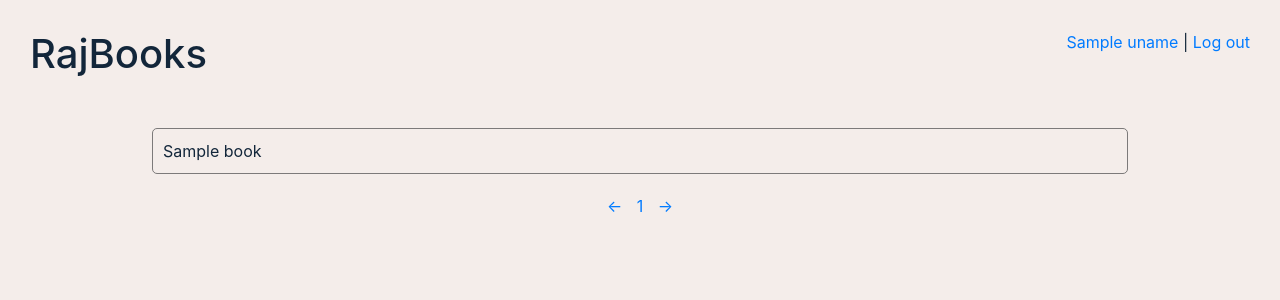
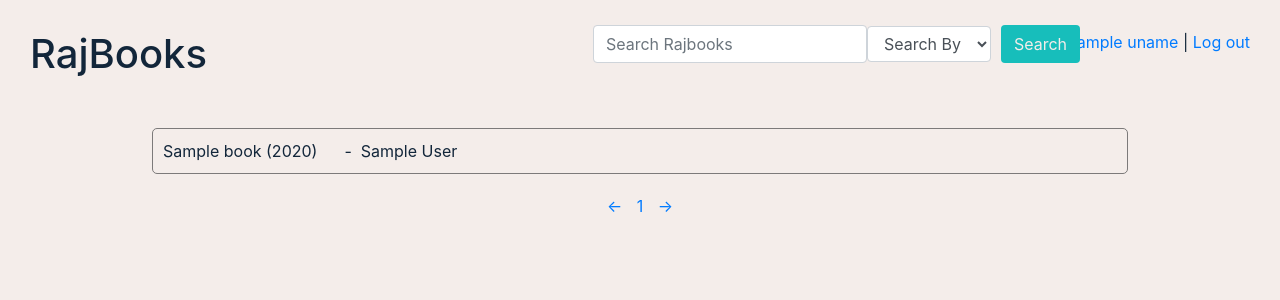
Before and after one commit to rajreet/rajbooks, a Flask app: template templates/books.html in a window 1280 px wide. Shown: the top 300 px of the page. Run offline with Flask 2, Linux system fonts and the light colour scheme; the template is opened without the code that fills it: most values are stand-ins (such as "Sample title", 1, 10 or a date in 2020); some libraries are stand-ins or nearby versions.

Commit message:
added search feature

```diff
--- a/application.py
+++ b/application.py
@@ -4,6 +4,7 @@ from flask import *
 from flask_session import Session
 from sqlalchemy import create_engine
 from sqlalchemy.orm import scoped_session, sessionmaker
+from fuzzywuzzy import fuzz,process
 
 app = Flask(__name__)
 
@@ -19,6 +20,14 @@ Session(app)
 # Set up database
 engine = create_engine(os.getenv("DATABASE_URL"))
 db = scoped_session(sessionmaker(bind=engine))
+
+class Book:
+    def __init__(self,title,author,isbn,year,ratio):
+        self.title=title
+        self.author=author
+        self.isbn=isbn
+        self.year=int(year)
+        self.ratio=ratio
 
 
 @app.route("/",methods=["POST","GET"])
@@ -81,37 +90,84 @@ def books():
     if session.get("books") is None:
         session["books"]=db.execute("SELECT * FROM books").fetchall()
 
-    page=int(request.args['page'])
-    #display books per page
-    size=50
+    if "page" in request.args:
+        page=int(request.args['page'])
+        #display books per page
+        size=50
 
-    #maximum page number
-    page_length=int(len(session["books"])/size)
-    if(page>page_length):
-        return render_template("error.html",message="Page not Found")
+        #maximum page number
+        page_length=int(len(session["books"])/size)
+        if(page>page_length):
+            return render_template("error.html",message="Page not Found")
 
 
-    #for pagination
-    start=size*(page-1)
-    end=size*page
+        #for pagination
+        start=size*(page-1)
+        end=size*page
 
-    lpage=page
-    rpage=page+10
+        lpage=page
+        rpage=page+10
 
-    #for pagination limits
-    if page<=5:
-        lpage=1
-        rpage=10
-    elif page>page_length-5:
-        lpage=page_length-10
-        rpage=page_length
+        #for pagination limits
+        if page<=5:
+            lpage=1
+            rpage=10
+        elif page>page_length-5:
+            lpage=page_length-10
+            rpage=page_length
+        else:
+            lpage-=5
+            rpage-=5
+
+        pagelist=range(lpage,rpage+1)
+
+        return render_template("books.html",books=session["books"][start:end],pagelist=pagelist,currpage=page,pagelen=page_length,uname=session["name"],disp="block")
+
     else:
-        lpage-=5
-        rpage-=5
+        #search parameters
+        search=request.args['search']
+        option=request.args['searchby']
 
-    pagelist=range(lpage,rpage+1)
+        booklist=[]
 
-    return render_template("books.html",books=session["books"][start:end],pagelist=pagelist,currpage=page,pagelen=page_length,uname=session["name"])
+        #search by name
+        if option=="name":
+            for book in session["books"]:
+                ratio=fuzz.partial_ratio(search.upper(),book.title.upper())
+                if ratio > 70:
+                    obj=Book(book.title,book.author,book.isbn,book.year,ratio)
+                    booklist.append(obj)
+
+        #search by author
+        if option=="author":
+            for book in session["books"]:
+                ratio=fuzz.partial_ratio(search.upper(),book.author.upper())
+                if ratio > 70:
+                    obj=Book(book.title,book.author,book.isbn,book.year,ratio)
+                    booklist.append(obj)
+
+        #search by isbn
+        if option=="isbn":
+            for book in session["books"]:
+                ratio=fuzz.partial_ratio(search.upper(),book.isbn.upper())
+                if ratio > 70:
+                    obj=Book(book.title,book.author,book.isbn,book.year,ratio)
+                    booklist.append(obj)
+
+        #search by year
+        if option=="year":
+            for book in session["books"]:
+                year=str(book.year)
+                ratio=fuzz.partial_ratio(search.upper(),year.upper())
+                if ratio > 70:
+                    obj=Book(book.title,book.author,book.isbn,book.year,ratio)
+                    booklist.append(obj)
+
+
+        #sort according to match ratio by fuzzy logic
+        booklist.sort(key=lambda x: x.ratio,reverse=True)
+
+        return render_template("books.html",books=booklist[:50],pagelist={1},currpage=1,pagelen=1,uname=session["name"],disp="none")
 
 @app.route("/logout")
 def logout():
--- a/requirements.txt
+++ b/requirements.txt
@@ -2,3 +2,5 @@ Flask
 Flask-Session
 psycopg2-binary
 SQLAlchemy
+fuzzywuzzy
+python-Levenshtein
--- a/static/styles.css
+++ b/static/styles.css
@@ -109,3 +109,19 @@ body{
     top:30px;
     right:30px;
 }
+
+#booksearch{
+    position:absolute;
+    top:25px;
+    right:200px;
+}
+
+#searchbtn{
+    color: #F4EDEA;
+    background-color:#17BEBB;
+    margin-left: 10px;
+}
+
+.bookheading{
+    color:#12263A;
+}
--- a/templates/books.html
+++ b/templates/books.html
@@ -1,12 +1,26 @@
 {% extends "layout2.html" %}
 {% block body%}
+    <form class="form-inline" action="{{ url_for('books',page=currpage) }}" id="booksearch">
+        <input type="text" placeholder="Search Rajbooks" class="form-control" name="search">
+
+        <select name="searchby" class="form-control" size=1 placeholder="Search By">
+            <option value="name" selected hidden>Search By</option>
+            <option value=name>Title</option>
+            <option value=author>Author</option>
+            <option value=isbn>ISBN</option>
+            <option value=year>Year</option>
+        </select>
+
+        <button class=btn id=searchbtn> Search </button>
+    </form>
+
     <div class=booklist-wrapper>
     {% for book in books %}
-        <div class="booklist">{{ book.title }}</div>
+        <div class="booklist">{{ book.title }} ({{book.year}})&nbsp;&nbsp;&nbsp;&nbsp;&nbsp;&nbsp;-&nbsp; {{ book.author }}</div>
     {% endfor %}
     </div>
 
-    <div class=pagelist>
+<div class=pagelist style="display:{{ disp }};">
 
         {% if currpage!=1 %}
             <span id="left-page"><a href="{{ url_for('books',page=currpage-1) }}">&lt;-</a></span>
--- a/templates/layout2.html
+++ b/templates/layout2.html
@@ -7,7 +7,7 @@
         <link rel="stylesheet" href="{{ url_for('static',filename='styles.css')}}" >
     </head>
     <body>
-        <h1 class="bookheading">RajBooks</h1>
+        <a href="{{ url_for('books',page=currpage) }}" style="text-decoration: none;"><h1 class="bookheading">RajBooks</h1></a>
         <div class="top-right"><a href="#">{{ uname }}</a> | <a href="{{ url_for('logout')}}">Log out</a></div>
 
         {% block body %}{% endblock %}
```
Also changed, not shown: 3 other files.
